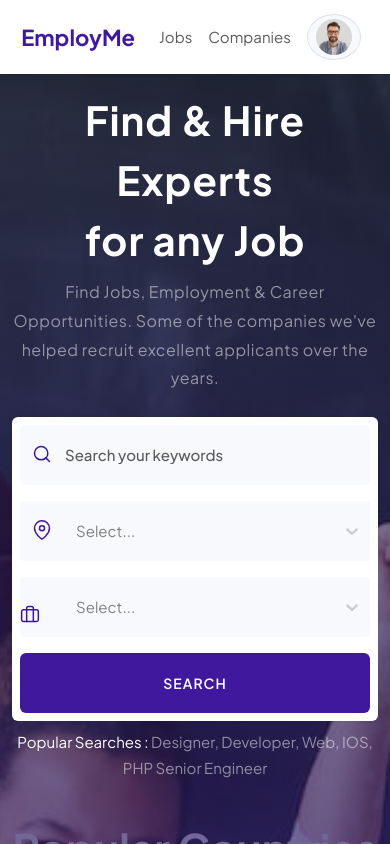
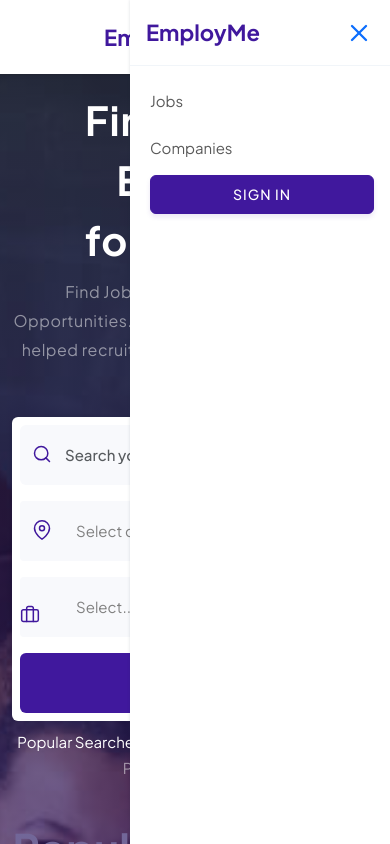
Before and after one commit to keerthinaik/employme-portal, a React (Create React App) app: page / in a window 390 px wide. Shown: the top 844 px of the page. Built offline with nearby package versions, Linux system fonts and the light colour scheme; no server answers.

Commit message:
completed authentication and login

```diff
--- a/src/App.js
+++ b/src/App.js
@@ -26,9 +26,11 @@
 import Comingsoom from "./pages/comingsoon";
 import Maintenance from "./pages/maintenance";
 import AboutTwo from "./componants/aboutTwo";
+import { AuthProvider } from "./apis/AuthContext";
+
 function App() {
   return (
-    <>
+    <AuthProvider>
       <Routes>
         <Route path="/" exact element={<Index />} />
         <Route path="/job-list-Two" element={<JobListTwo />} />
@@ -57,7 +59,7 @@
         <Route path="/comingsoon" element={<Comingsoom />} />
         <Route path="/maintenance" element={<Maintenance />} />
       </Routes>
-    </>
+    </AuthProvider>
   );
 }
 
--- /dev/null
+++ b/src/apis/AuthContext.js
@@ -0,0 +1,32 @@
+import React, { createContext, useContext, useEffect, useState } from "react";
+
+const AuthContext = createContext();
+
+export function AuthProvider({ children }) {
+  const [user, setUser] = useState(() => {
+    const stored = localStorage.getItem("user");
+    return stored ? JSON.parse(stored) : null;
+  });
+
+  useEffect(() => {
+    if (user) localStorage.setItem("user", JSON.stringify(user));
+    else localStorage.removeItem("user");
+  }, [user]);
+
+  const login = (userData) => setUser(userData);
+  const logout = () => {
+    setUser(null);
+    localStorage.removeItem("token");
+    localStorage.removeItem("user");
+  };
+
+  return (
+    <AuthContext.Provider value={{ user, login, logout }}>
+      {children}
+    </AuthContext.Provider>
+  );
+}
+
+export function useAuth() {
+  return useContext(AuthContext);
+}
--- /dev/null
+++ b/src/apis/api.js
@@ -0,0 +1,49 @@
+const BASE_URL = "http://localhost:3000";
+
+export async function apiRequest(
+  endpoint,
+  { method = "POST", body, token } = {}
+) {
+  const headers = {
+    "Content-Type": "application/json",
+  };
+  if (token) {
+    headers["Authorization"] = `Bearer ${token}`;
+  }
+  const res = await fetch(`${BASE_URL}${endpoint}`, {
+    method,
+    headers,
+    body: body ? JSON.stringify(body) : undefined,
+  });
+  // Handle non-JSON responses (like HTML error pages)
+  const contentType = res.headers.get("content-type");
+  let data;
+  if (contentType && contentType.includes("application/json")) {
+    data = await res.json();
+  } else {
+    data = { message: await res.text() };
+  }
+  if (!res.ok) throw data;
+  return data;
+}
+
+// Utility methods for common HTTP verbs
+export function get(endpoint, token) {
+  return apiRequest(endpoint, { method: "GET", token });
+}
+
+export function post(endpoint, body, token) {
+  return apiRequest(endpoint, { method: "POST", body, token });
+}
+
+export function put(endpoint, body, token) {
+  return apiRequest(endpoint, { method: "PUT", body, token });
+}
+
+export function patch(endpoint, body, token) {
+  return apiRequest(endpoint, { method: "PATCH", body, token });
+}
+
+export function del(endpoint, token) {
+  return apiRequest(endpoint, { method: "DELETE", token });
+}
--- a/src/componants/formSelect.js
+++ b/src/componants/formSelect.js
@@ -1,21 +1,34 @@
-import React from "react";
+import React, { useEffect, useState } from "react";
 import Select from "react-select";
 import { FiBriefcase, FiMapPin, FiSearch } from "../assets/icons/vander";
 import { Link } from "react-router-dom";
+import { get } from "../apis/api";
+
 export default function FormSelect() {
-  let location = [
-    { value: "Afghanistan", label: "Afghanistan" },
-    { value: "Azerbaijan", label: "Azerbaijan" },
-    { value: "Bahrain", label: "Bahrain" },
-    { value: "Canada", label: "Canada" },
-    { value: "Cape Verde", label: "Cape Verde" },
-    { value: "Denmark", label: "Denmark" },
-    { value: "Djibouti", label: "Djibouti" },
-    { value: "Eritrea", label: "Eritrea" },
-    { value: "Estonia", label: "Estonia" },
-    { value: "Gambia", label: "Gambia" },
-    { value: "Gambia", label: "Gambia" },
-  ];
+  const [locationOptions, setLocationOptions] = useState([]);
+  const [loading, setLoading] = useState(true);
+
+  useEffect(() => {
+    async function fetchCountries() {
+      try {
+        const res = await get("/api/location/countries");
+        if (res.status === "success" && Array.isArray(res.data)) {
+          setLocationOptions(
+            res.data.map((country) => ({
+              value: country.isoCode,
+              label: country.name,
+            }))
+          );
+        }
+      } catch (err) {
+        setLocationOptions([]);
+      } finally {
+        setLoading(false);
+      }
+    }
+    fetchCountries();
+  }, []);
+
   let type = [
     { value: "Full Time", label: "Full Time" },
     { value: "Part Time", label: "Part Time" },
@@ -50,7 +63,11 @@
                 <label className="form-label d-none fs-6">Location:</label>
                 <div className="filter-search-form position-relative filter-border">
                   <FiMapPin className="fea icon-20 icons" />
-                  <Select options={location} />
+                  <Select
+                    options={locationOptions}
+                    isLoading={loading}
+                    placeholder="Select country"
+                  />
                 </div>
               </div>
             </div>
--- a/src/componants/navbar.js
+++ b/src/componants/navbar.js
@@ -2,17 +2,15 @@
 import { Link, useLocation } from "react-router-dom";
 import logoDark from "../assets/images/logo-dark.png";
 import client from "../assets/images/team/01.jpg";
-import { FiUser, FiLogOut } from "../assets/icons/vander";
-
-// Simulate authentication (replace with real auth logic)
-const isLoggedIn = () => {
-  // e.g. return !!localStorage.getItem("token");
-  return true; // Set to true to test logged-in state
-};
+import { FiUser, FiLogOut, FiMenu, FiX } from "../assets/icons/vander";
+import { useAuth } from "../apis/AuthContext";
 
 export default function Navbar({ navClass = "", navLight = false }) {
+  const { user, logout } = useAuth();
   const [dropdownOpen, setDropdownOpen] = useState(false);
+  const [mobileOpen, setMobileOpen] = useState(false);
   const dropdownRef = useRef(null);
+  const mobileMenuRef = useRef(null);
   const location = useLocation();
 
   useEffect(() => {
@@ -20,10 +18,26 @@
       if (dropdownRef.current && !dropdownRef.current.contains(event.target)) {
         setDropdownOpen(false);
       }
+      if (
+        mobileMenuRef.current &&
+        !mobileMenuRef.current.contains(event.target) &&
+        !event.target.classList.contains("navbar-toggler")
+      ) {
+        setMobileOpen(false);
+      }
     }
     document.addEventListener("mousedown", handleClickOutside);
     return () => document.removeEventListener("mousedown", handleClickOutside);
   }, []);
+
+  // Prevent scrolling when mobile menu is open
+  useEffect(() => {
+    if (mobileOpen) {
+      document.body.style.overflow = "hidden";
+    } else {
+      document.body.style.overflow = "";
+    }
+  }, [mobileOpen]);
 
   return (
     <header
@@ -39,8 +53,18 @@
           <span className="fw-bold fs-4 text-primary mb-0">EmployMe</span>
         </Link>
 
-        {/* Navigation */}
-        <nav className="d-flex align-items-center">
+        {/* Hamburger for mobile */}
+        <button
+          className="navbar-toggler d-lg-none border-0 bg-transparent"
+          type="button"
+          aria-label="Toggle navigation"
+          onClick={() => setMobileOpen((open) => !open)}
+        >
+          {mobileOpen ? <FiX size={28} /> : <FiMenu size={28} />}
+        </button>
+
+        {/* Desktop Navigation */}
+        <nav className="d-none d-lg-flex align-items-center">
           <ul className="navbar-nav flex-row align-items-center mb-0">
             <li className="nav-item mx-2">
               <Link
@@ -62,7 +86,7 @@
                 Companies
               </Link>
             </li>
-            {!isLoggedIn() ? (
+            {!user ? (
               <li className="nav-item mx-2">
                 <Link
                   to="/login"
@@ -112,7 +136,10 @@
                   <Link
                     to="/login"
                     className="dropdown-item fw-medium fs-6"
-                    onClick={() => setDropdownOpen(false)}
+                    onClick={() => {
+                      setDropdownOpen(false);
+                      logout();
+                    }}
                   >
                     <FiLogOut className="fea icon-sm me-2 align-middle" />
                     Logout
@@ -122,6 +149,109 @@
             )}
           </ul>
         </nav>
+
+        {/* Mobile Navigation Drawer */}
+        <div
+          ref={mobileMenuRef}
+          className={`mobile-nav bg-white shadow position-fixed top-0 end-0 vh-100 d-lg-none transition-all`}
+          style={{
+            width: 260,
+            right: mobileOpen ? 0 : -300,
+            zIndex: 2000,
+            transition: "right 0.3s",
+            boxShadow: mobileOpen ? "0 0 20px rgba(0,0,0,0.15)" : "none",
+          }}
+        >
+          <div className="d-flex flex-column h-100">
+            <div className="d-flex align-items-center justify-content-between px-3 py-3 border-bottom">
+              <span className="fw-bold fs-4 text-primary">EmployMe</span>
+              <button
+                className="btn btn-link p-0"
+                aria-label="Close"
+                onClick={(e) => {
+                  e.stopPropagation();
+                  setMobileOpen(false);
+                }}
+              >
+                <FiX size={28} />
+              </button>
+            </div>
+            <ul className="navbar-nav flex-column px-3 pt-3">
+              <li className="nav-item mb-2">
+                <Link
+                  to="/job-list-two"
+                  className={`nav-link${
+                    location.pathname.startsWith("/job") ? " active" : ""
+                  }`}
+                  onClick={() => setMobileOpen(false)}
+                >
+                  Jobs
+                </Link>
+              </li>
+              <li className="nav-item mb-2">
+                <Link
+                  to="/companies"
+                  className={`nav-link${
+                    location.pathname.startsWith("/companies") ? " active" : ""
+                  }`}
+                  onClick={() => setMobileOpen(false)}
+                >
+                  Companies
+                </Link>
+              </li>
+              {!user ? (
+                <li className="nav-item mb-2">
+                  <Link
+                    to="/login"
+                    className="btn btn-primary w-100"
+                    style={{ fontWeight: 500 }}
+                    onClick={() => setMobileOpen(false)}
+                  >
+                    Sign In
+                  </Link>
+                </li>
+              ) : (
+                <>
+                  <li className="nav-item mb-2">
+                    <Link
+                      to="/candidate-profile"
+                      className="nav-link"
+                      onClick={() => setMobileOpen(false)}
+                    >
+                      <FiUser className="fea icon-sm me-2 align-middle" />
+                      Profile
+                    </Link>
+                  </li>
+                  <li className="nav-item mb-2">
+                    <button
+                      className="btn btn-link nav-link text-start w-100"
+                      style={{ color: "#40189d" }}
+                      onClick={() => {
+                        setMobileOpen(false);
+                        logout();
+                      }}
+                    >
+                      <FiLogOut className="fea icon-sm me-2 align-middle" />
+                      Logout
+                    </button>
+                  </li>
+                </>
+              )}
+            </ul>
+            <div className="flex-grow-1"></div>
+          </div>
+        </div>
+        {/* Overlay for mobile menu */}
+        {mobileOpen && (
+          <div
+            className="position-fixed top-0 start-0 w-100 h-100"
+            style={{
+              background: "rgba(0,0,0,0.25)",
+              zIndex: 1999,
+            }}
+            onClick={() => setMobileOpen(false)}
+          ></div>
+        )}
       </div>
     </header>
   );
--- a/src/pages/login.js
+++ b/src/pages/login.js
@@ -1,6 +1,5 @@
-import React from "react";
-import { Link } from "react-router-dom";
-
+import React, { useState } from "react";
+import { Link, useNavigate } from "react-router-dom";
 import bg1 from "../assets/images/hero/bg3.jpg";
 import Navbar from "../componants/navbar";
 import Footer from "../componants/footer";
@@ -8,8 +7,42 @@
 import fbLogo from "../assets/images/svg/facebook.svg";
 import appleLogo from "../assets/images/svg/appleId.svg";
 import linkedInLogo from "../assets/images/svg/linkedin.svg";
+import { apiRequest } from "../apis/api";
+import { useAuth } from "../apis/AuthContext";
 
 export default function Login() {
+  const { login } = useAuth();
+  const [form, setForm] = useState({ email: "", password: "" });
+  const [error, setError] = useState("");
+  const [loading, setLoading] = useState(false);
+  const navigate = useNavigate();
+
+  const handleChange = (e) => {
+    setForm((prev) => ({ ...prev, [e.target.name]: e.target.value }));
+    setError("");
+  };
+
+  const handleSubmit = async (e) => {
+    e.preventDefault();
+    setLoading(true);
+    setError("");
+    try {
+      const res = await apiRequest("/api/v1/auth/login", {
+        method: "POST",
+        body: form,
+      });
+      localStorage.setItem("token", res.token);
+      // Optionally store user info if needed
+      localStorage.setItem("user", JSON.stringify(res.data.user));
+      login(res.data.user);
+      navigate("/"); // Redirect to home or dashboard
+    } catch (err) {
+      setError(err.message || "Login failed");
+    } finally {
+      setLoading(false);
+    }
+  };
+
   return (
     <div>
       <Navbar navClass="defaultscroll sticky " navLight={true} />
@@ -49,24 +82,28 @@
                   <button
                     className="btn btn-light shadow-sm d-flex align-items-center justify-content-center p-0"
                     style={{ borderRadius: "50%", width: 48, height: 48 }}
+                    type="button"
                   >
                     <img src={googleLogo} height={24} alt="Google" />
                   </button>
                   <button
                     className="btn btn-light shadow-sm d-flex align-items-center justify-content-center p-0"
                     style={{ borderRadius: "50%", width: 48, height: 48 }}
+                    type="button"
                   >
                     <img src={linkedInLogo} height={24} alt="LinkedIn" />
                   </button>
                   <button
                     className="btn btn-light shadow-sm d-flex align-items-center justify-content-center p-0"
                     style={{ borderRadius: "50%", width: 48, height: 48 }}
+                    type="button"
                   >
                     <img src={appleLogo} height={24} alt="Apple" />
                   </button>
                   <button
                     className="btn btn-light shadow-sm d-flex align-items-center justify-content-center p-0"
                     style={{ borderRadius: "50%", width: 48, height: 48 }}
+                    type="button"
                   >
                     <img src={fbLogo} height={24} alt="Facebook" />
                   </button>
@@ -78,7 +115,7 @@
                   <div className="flex-1 border-bottom" />
                 </div>
                 {/* Login form */}
-                <form className="w-100">
+                <form className="w-100" onSubmit={handleSubmit}>
                   <div className="mb-3">
                     <label className="form-label fw-semibold" htmlFor="email">
                       Email address
@@ -90,6 +127,9 @@
                       className="form-control"
                       placeholder="example@website.com"
                       autoComplete="username"
+                      value={form.email}
+                      onChange={handleChange}
+                      required
                     />
                   </div>
                   <div className="mb-3">
@@ -103,8 +143,12 @@
                       type="password"
                       className="form-control"
                       id="loginpass"
+                      name="password"
                       placeholder="Password"
                       autoComplete="current-password"
+                      value={form.password}
+                      onChange={handleChange}
+                      required
                     />
                   </div>
                   <div className="d-flex justify-content-between align-items-center mb-3">
@@ -132,12 +176,22 @@
                       Forgot password?
                     </Link>
                   </div>
+                  {error && (
+                    <div
+                      className="alert alert-danger py-2 mb-2"
+                      role="alert"
+                      style={{ fontSize: 14 }}
+                    >
+                      {error}
+                    </div>
+                  )}
                   <button
                     className="btn btn-primary w-100 fw-bold"
                     style={{ fontSize: 16 }}
                     type="submit"
+                    disabled={loading}
                   >
-                    SIGN IN
+                    {loading ? "Signing In..." : "SIGN IN"}
                   </button>
                   <div className="text-center mt-3">
                     <span className="text-muted small">
```
